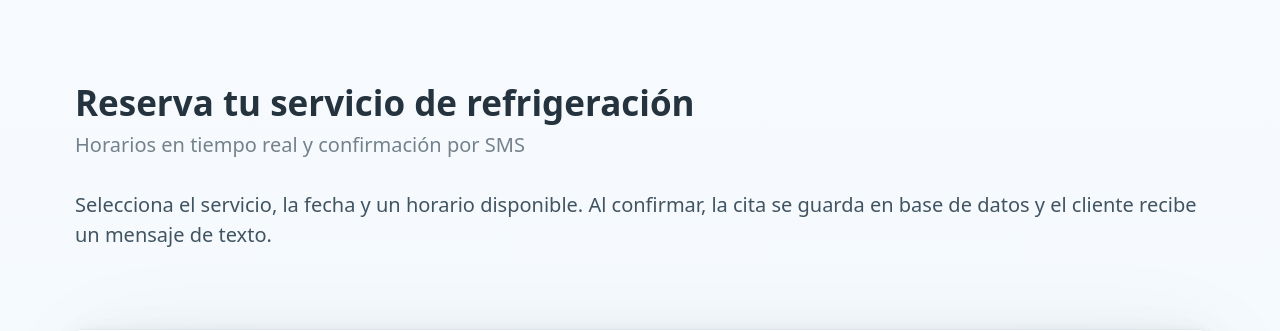
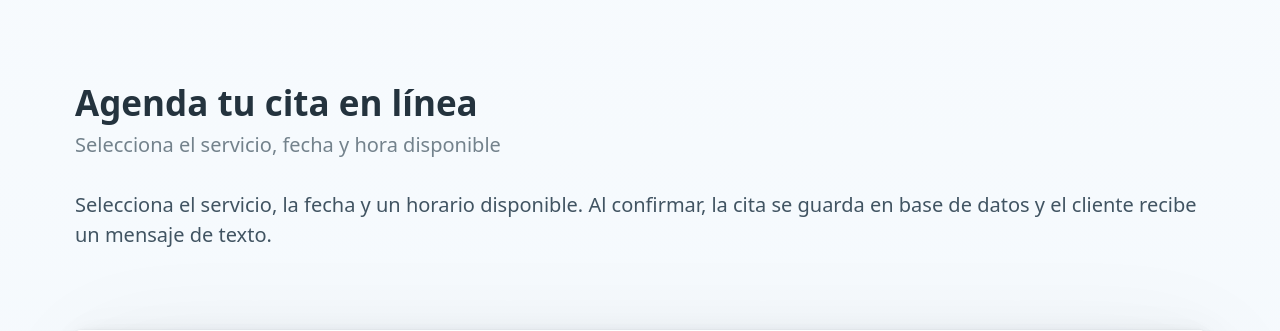
Before and after one commit to marcialhernandez-spec/mhs-booking-app, a website: page index.html in a window 1280 px wide. Shown: the part 403-734 px from the top of the page. Drawn offline with nearby package versions, Linux system fonts and the light colour scheme.

Commit message:
Update index.html

```diff
--- a/index.html
+++ b/index.html
@@ -25,8 +25,8 @@
     <div class="grid">
       <section>
         <hgroup>
-          <h2>Reserva tu servicio de refrigeración</h2>
-          <h3>Horarios en tiempo real y confirmación por SMS</h3>
+<h2>Agenda tu cita en línea</h2>
+<h3>Selecciona el servicio, fecha y hora disponible</h3>
         </hgroup>
         <p>Selecciona el servicio, la fecha y un horario disponible. Al confirmar, la cita se guarda en base de datos y el cliente recibe un mensaje de texto.</p>
 
```
